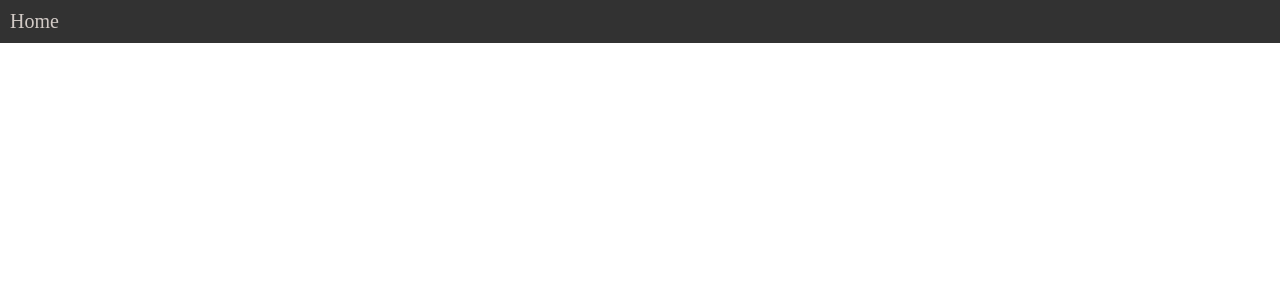
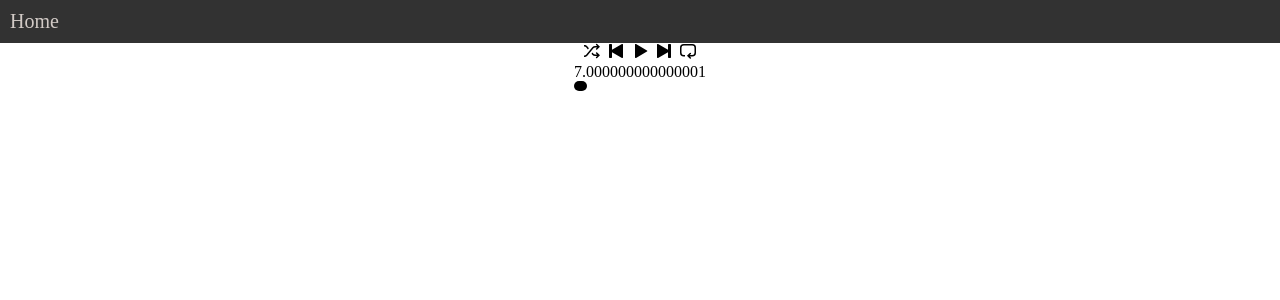
Before and after one commit to Mdidu/musical-streaming-app, a React (Create React App) app: page / in a window 1280 px wide. Shown: the top 300 px of the page. Built offline with nearby package versions, Linux system fonts and the light colour scheme.

Commit message:
add unit tests and start progressComponent

```diff
--- a/src/index.js
+++ b/src/index.js
@@ -1,4 +1,3 @@
-import React from "react";
 import ReactDOM from "react-dom/client";
 import { Provider } from "react-redux";
 import { BrowserRouter } from "react-router-dom";
@@ -10,11 +9,9 @@ import { store } from "./stores/Store";
 const root = ReactDOM.createRoot(document.getElementById("root"));
 root.render(
   <Provider store={store}>
-    <React.StrictMode>
-      <BrowserRouter>
-        <App />
-      </BrowserRouter>
-    </React.StrictMode>
+    <BrowserRouter>
+      <App />
+    </BrowserRouter>
   </Provider>
 );
 
--- /dev/null
+++ b/src/views/components/progress/progress.js
@@ -0,0 +1,38 @@
+import { useEffect, useState } from "react";
+import styles from "./progress.module.css";
+const dureeTotal = 100;
+export function ProgressComponent() {
+  const [isListen, setListen] = useState(true);
+  const [isListeningPercentage, setListeningPercentage] = useState(0);
+
+  let dureeEcoulee = 0;
+
+  // Déclenche le setInterval au chargement
+  useEffect(() => {
+    if (isListen) {
+      setInterval(() => {
+        dureeEcoulee += 1;
+        // Définie et met à jour l'avancement dans la musique
+        setListeningPercentage((dureeEcoulee / dureeTotal) * 100);
+      }, 1000);
+    }
+  }, []);
+
+  // Ecrire une function pour convertir isListeningPercentage et dureeTotal au format XX:XX
+
+  /**
+   * Doit savoir si la musique est en cours d'écoute ou pas
+   * Doit avoir la durée de la musique et le temps écoulé
+   * isListeningPercentage doit être la valeur width de la class progress
+   * Doit avoir le moment où l'on est à gauche et la durée totale à droite
+   * Doit pouvoir sélectionner ou l'on veut être dans la musique en cliquant sur la barre
+   *  */
+  return (
+    <span>
+      {isListeningPercentage}
+      <span className={styles.progress_bar}>
+        <div className={styles.progress}></div>
+      </span>
+    </span>
+  );
+}
--- /dev/null
+++ b/src/views/components/progress/progress.module.css
@@ -0,0 +1,12 @@
+.progress_bar {
+  background-color: rgb(157, 157, 157);
+  width: 50%;
+  height: 10px;
+  border-radius: 10px;
+}
+.progress {
+  background-color: black;
+  width: 10%;
+  height: 10px;
+  border-radius: 10px;
+}
--- a/src/views/components/sound-reader/sound-reader.js
+++ b/src/views/components/sound-reader/sound-reader.js
@@ -1,3 +1,59 @@
+import { useState } from "react";
+import { SvgNext } from "../../icons/Next";
+import { SvgPause } from "../../icons/Pause";
+import { SvgPlay } from "../../icons/Play";
+import { SvgPrevious } from "../../icons/Previous";
+import { SvgRandomPlayback } from "../../icons/RandomPlayback";
+import { SvgRepeat } from "../../icons/Repeat";
+import { ProgressComponent } from "../progress/progress";
+import styles from "./sound-reader.module.css";
+
 export function SoundReaderComponent() {
-  return <div></div>;
+  const [isListen, setIsListen] = useState(false);
+
+  const listenComponent = isListen ? (
+    <SvgPause data-testid="player-pause" />
+  ) : (
+    <SvgPlay data-testid="player-play" />
+  );
+
+  const onClickRandomPlayback = () => {
+    // call le store pour exécuter l'action
+  };
+  const onClickPrevious = () => {
+    // call le store pour exécuter l'action
+  };
+  const onClickReader = () => {
+    // call le store pour exécuter l'action
+    setIsListen(!isListen);
+  };
+  const onClickNext = () => {
+    // call le store pour exécuter l'action
+  };
+  const onClickRepeat = () => {
+    // call le store pour exécuter l'action
+  };
+
+  return (
+    <div id={styles.sound_reader}>
+      <div id={styles.sound_reader_btns}>
+        <span data-testid="random-playback" onClick={onClickRandomPlayback}>
+          <SvgRandomPlayback />
+        </span>
+        <span data-testid="previous" onClick={onClickPrevious}>
+          <SvgPrevious />
+        </span>
+        <span data-testid="reader" onClick={onClickReader}>
+          {listenComponent}
+        </span>
+        <span data-testid="next" onClick={onClickNext}>
+          <SvgNext />
+        </span>
+        <span data-testid="repeat" onClick={onClickRepeat}>
+          <SvgRepeat />
+        </span>
+      </div>
+      <ProgressComponent />
+    </div>
+  );
 }
--- a/src/views/components/sound-reader/sound-reader.module.css
+++ b/src/views/components/sound-reader/sound-reader.module.css
@@ -0,0 +1,12 @@
+#sound_reader {
+  display: flex;
+  flex-direction: column;
+  align-items: center;
+
+}
+#sound_reader_btns {
+  width: 120px;
+  display: flex;
+  align-content: space-between;
+  justify-content: space-around;
+}
--- a/src/views/home-page/home.js
+++ b/src/views/home-page/home.js
@@ -1,3 +1,4 @@
+import { SoundReaderComponent } from "../components/sound-reader/sound-reader";
 import "./home.css";
 
 export function HomePage() {
@@ -9,6 +10,7 @@ export function HomePage() {
         title="Nature"
         description="artiste"
       /> */}
+      <SoundReaderComponent />
     </div>
   );
 }
```
Also changed, not shown: src/views/components/card/card.js (+6 -2 lines), 1 other file (tests, documents, lock files or other folders).
